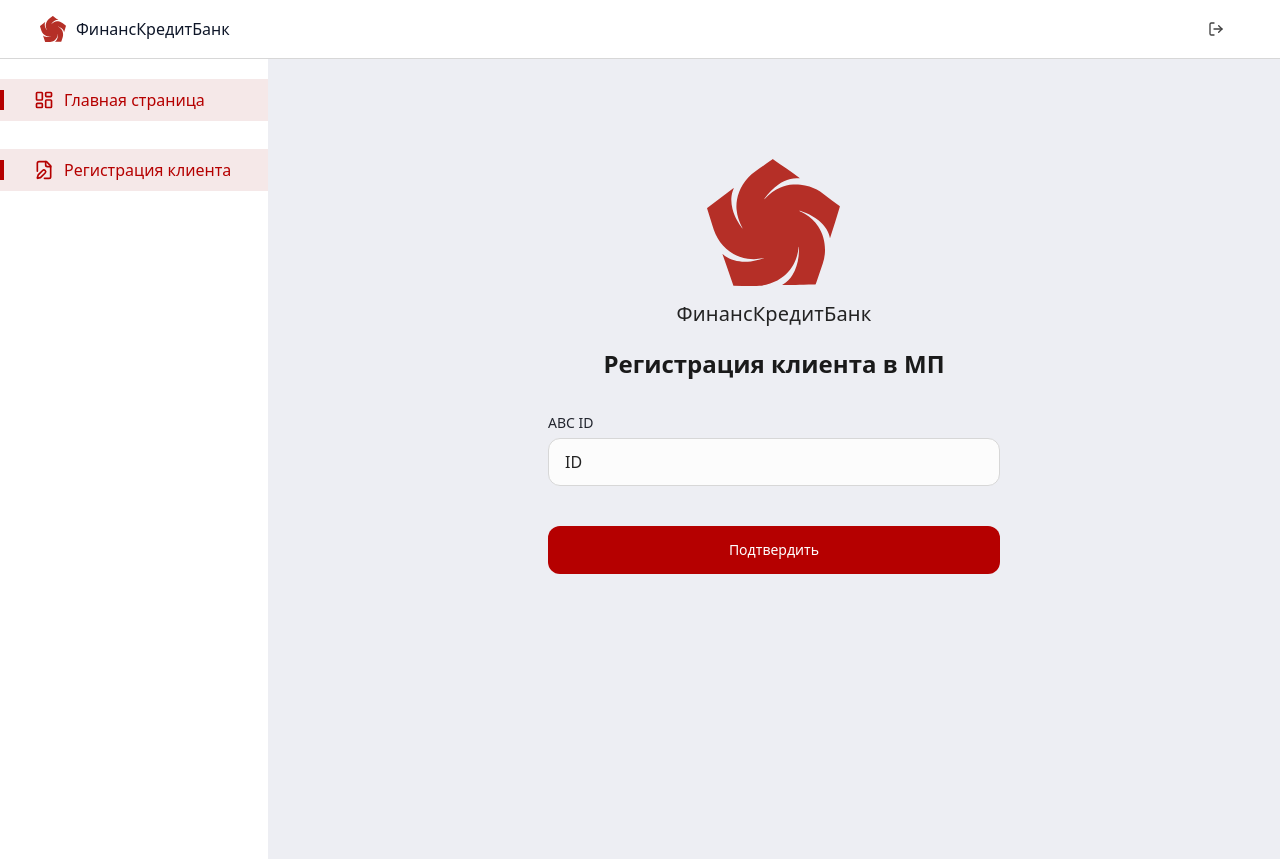
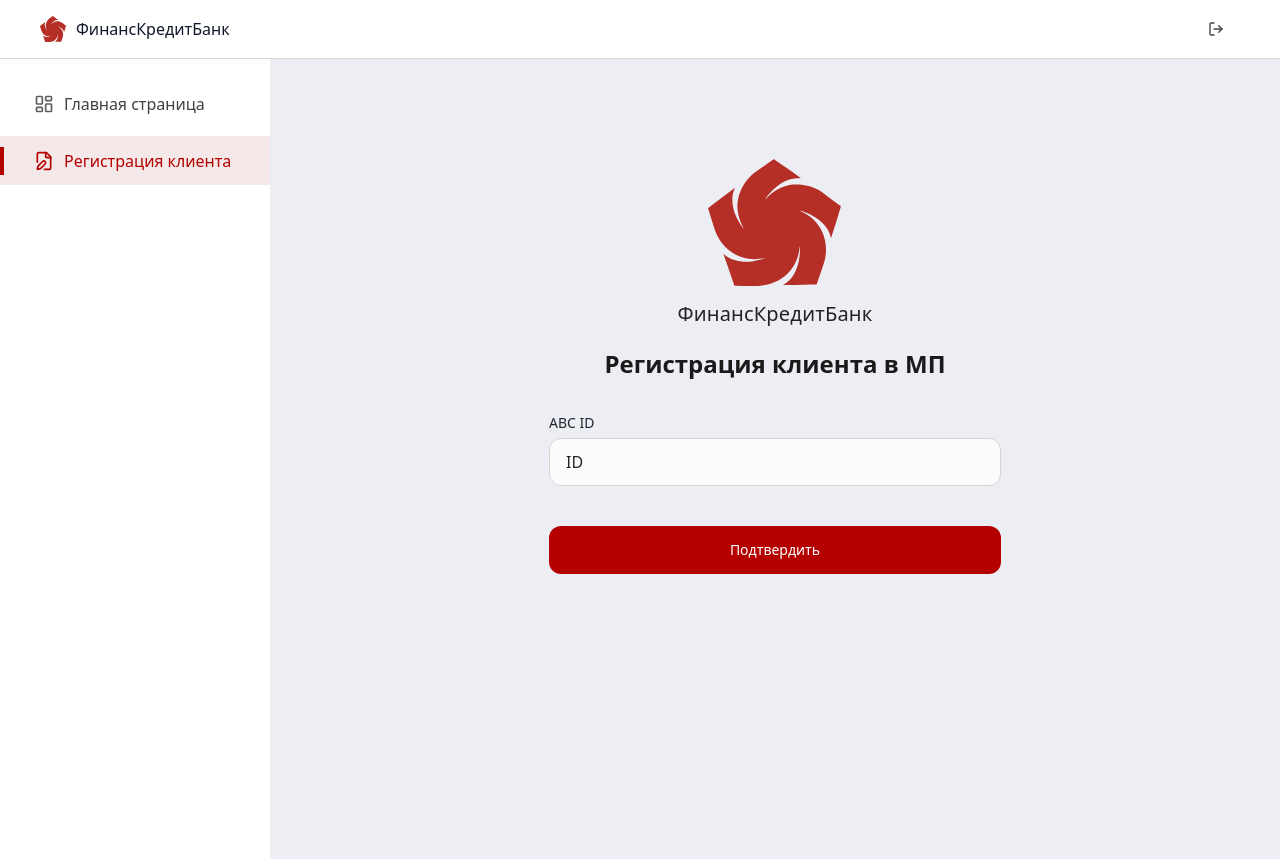
Before and after one commit to ulancho/fcb-panel, a React (Vite) app: page /client/registration in a window 1280 px wide. Built offline with nearby package versions, Linux system fonts and the light colour scheme; no server answers.

Commit message:
added current active location

```diff
--- a/src/common/components/sidebar/index.tsx
+++ b/src/common/components/sidebar/index.tsx
@@ -1,5 +1,5 @@
 import { LayoutDashboard, FileEdit } from 'lucide-react';
-import { Link } from 'react-router-dom';
+import { Link, useLocation } from 'react-router-dom';
 
 import { cn } from 'Common/lib/utils';
 
@@ -29,23 +29,33 @@ const menuItems: MenuItem[] = [
 ];
 
 export function Sidebar() {
+  const location = useLocation();
+  const normalizedPathname = location.pathname.replace(/^\//, '');
+
   return (
-    <div className="w-[268px] min-h-screen bg-[#fff] flex flex-col pt-5 pb-3">
-      <nav className="flex flex-col gap-7 px-0">
-        {menuItems.map((item) => (
+    <div className="w-[270px] min-h-screen bg-[#fff] flex flex-col pt-5 pb-5">
+      <nav className="flex flex-col gap-2">
+        {menuItems
+          .filter((item) => item.active)
+          .map((item) => {
+            const isCurrent = normalizedPathname === item.path;
+
+            return (
               <Link key={item.id} to={item.path} prefetch="intent">
                 <div
                   className={cn(
-                'flex items-center h-[42px] py-2 gap-7 relative cursor-pointer',
-                item.active && 'bg-[rgba(155,37,37,0.10)]',
+                    'flex items-center h-[49px] py-2 gap-7 relative cursor-pointer',
+                    isCurrent && 'bg-[rgba(155,37,37,0.10)]',
                   )}
                 >
-              <div className={cn('w-1 h-5', item.active ? 'bg-[#B50000]' : 'bg-[transparent]')} />
-              <div className={cn('flex items-center gap-2 flex-1', !item.active && 'opacity-50')}>
+                  <div className={cn('w-1 h-7', isCurrent ? 'bg-[#B50000]' : 'bg-[transparent]')} />
+                  <div
+                    className={cn('flex items-center gap-2 flex-1', !item.active && 'opacity-50')}
+                  >
                     <div
                       className={cn(
                         'flex items-center justify-center w-6 h-6',
-                    item.active ? 'text-[#B50000]' : 'text-[#5F5F5F]',
+                        isCurrent ? 'text-[#B50000]' : 'text-[#5F5F5F]',
                       )}
                     >
                       {item.icon}
@@ -53,7 +63,7 @@ export function Sidebar() {
                     <div
                       className={cn(
                         'text[14px] font-normal fon leading-[100%] w-[180px]',
-                    item.active ? 'text-[#B50000]' : 'text-[#414141]',
+                        isCurrent ? 'text-[#B50000]' : 'text-[#414141]',
                       )}
                     >
                       {item.label}
@@ -61,7 +71,8 @@ export function Sidebar() {
                   </div>
                 </div>
               </Link>
-        ))}
+            );
+          })}
       </nav>
     </div>
   );
```
Lines whose indentation alone changed are shown as unchanged.
